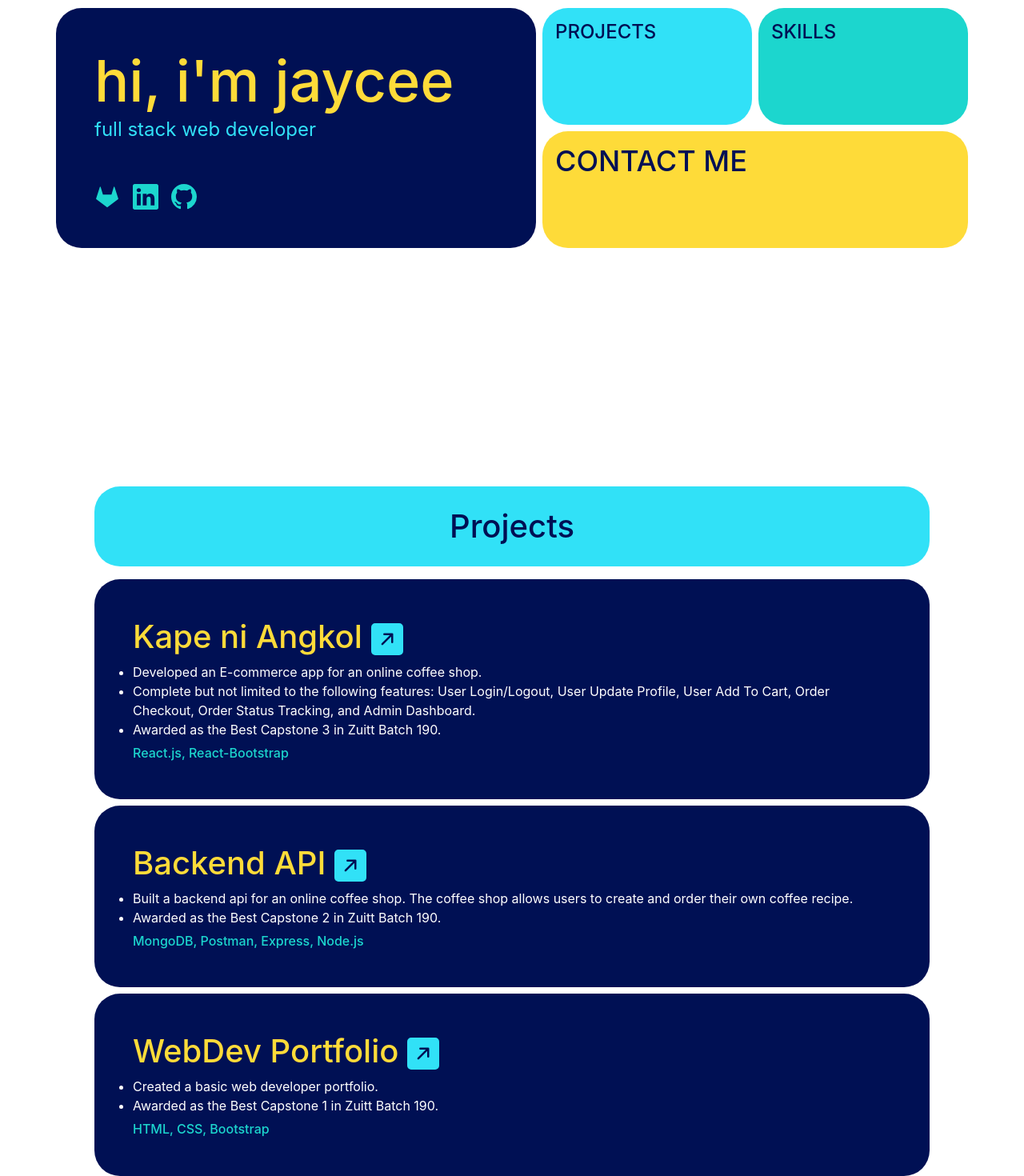
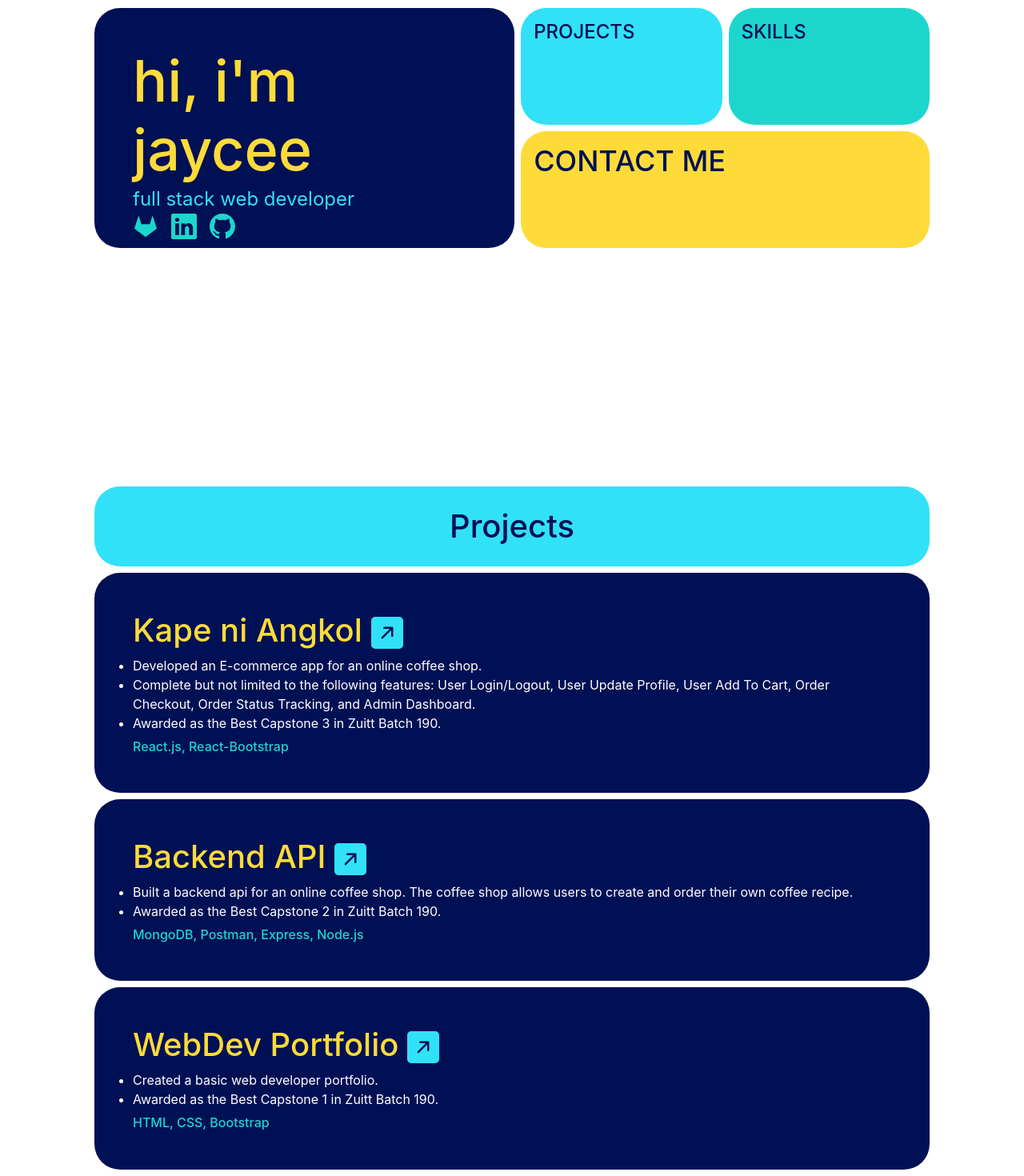
Before and after one commit to jclumingkit/portfolio, a React (Create React App) app: page / in a window 1280 px wide. Shown: the part 240-1710 px from the top of the page at 80% size. Built offline with nearby package versions, Linux system fonts and the light colour scheme.

Commit message:
refactored animate codes for components

```diff
--- a/src/components/Hero/Hero.js
+++ b/src/components/Hero/Hero.js
@@ -1,32 +1,33 @@
 import './styles.css';
 
-import { Stack } from 'react-bootstrap';
+import { Container, Stack, Row } from 'react-bootstrap';
 import { RiGitlabFill } from 'react-icons/ri';
 import { BsLinkedin, BsGithub } from 'react-icons/bs';
 import { motion } from "framer-motion";
 
-// functions
-import animateDiv from './animate';
+
+import { animateParent, animateChild } from './animateVariants'
 
 export default function Hero({refProps}) {
     const handleScrollTo = (idx) => refProps.current[idx].scrollIntoView({ behavior: 'smooth' });
 
     return(
-        <div
-            className="hero-section
+        <Container className="p-3 p-md-5"
+        >
+            <Row className="h-100">
+                <motion.div
+                    className="col
                         d-flex
                         flex-column
-                flex-md-row
+                        flex-lg-row
                         justify-content-center
                         align-items-center
                         gap-2"
-            >
-                <motion.div
-                    variants={animateDiv(0)}
+                    variants={animateParent}
                     initial="hidden"
                     animate="show"
                 >
-                    <div
+                    <motion.div
                         className="module
                             d-flex
                             flex-column
@@ -35,6 +36,7 @@ export default function Hero({refProps}) {
                             p-xl-5
                             rounded-5
                             bg-darkBlue"
+                        variants={animateChild}
                     >
                         <div className="text-goldenYellow">
                             <h1>hi, i'm jaycee</h1>
@@ -61,8 +63,8 @@ export default function Hero({refProps}) {
 
                             </Stack>
                         </div>
-                    </div>
                     </motion.div>
+
                     <div
                     className="module
                         d-flex
@@ -81,9 +83,7 @@ export default function Hero({refProps}) {
                                     text-darkBlue
                                 "
                                 onClick={() => handleScrollTo(0)}
-                        variants={animateDiv(0.75)}
-                        initial="hidden"
-                        animate="show"
+                                variants={animateChild}
                             >
                                 <h4>PROJECTS</h4>
                             </motion.div>
@@ -96,9 +96,7 @@ export default function Hero({refProps}) {
                                     text-darkBlue
                                 "
                                 onClick={() => handleScrollTo(1)}
-                        variants={animateDiv(1.25)}
-                        initial="hidden"
-                        animate="show"
+                                variants={animateChild}
                             >
                                 <h4>SKILLS</h4>
                             </motion.div>
@@ -112,13 +110,13 @@ export default function Hero({refProps}) {
                                     text-darkBlue
                                 "
                                 onClick={() => handleScrollTo(2)}
-                        variants={animateDiv(1.75)}
-                        initial="hidden"
-                        animate="show"
+                                variants={animateChild}
                         >
                             <h1 style={{ fontSize: "36px" }}>CONTACT ME</h1>
                         </motion.div>
                     </div>
-        </div>
+                </motion.div>
+            </Row>
+        </Container>
     )
 }
--- a/src/components/Hero/animate.js
+++ /dev/null
@@ -1,20 +0,0 @@
-const animateDiv = (delay) => {
-    const moduleDiv = {
-        hidden: { x: -100, opacity: 0 },
-        show: {
-            x: 0,
-            opacity: 1,
-            transition: {
-                duration: 1.5,
-                ease: 'easeIn',
-                delay: delay,
-                type: 'spring',
-                stiffness: 50
-            }
-        }
-    }
-
-    return moduleDiv;
-}
-
-export default animateDiv;
--- /dev/null
+++ b/src/components/Hero/animateVariants.js
@@ -0,0 +1,23 @@
+export const animateParent = {
+    hidden: { x: -100, opacity: 0 },
+    show: {
+        x: 0,
+        opacity: 1,
+        transition: {
+            staggerChildren: 0.5
+    }}
+}
+
+export const animateChild = {
+    hidden: { x: -100, opacity: 0 },
+    show: {
+        x: 0,
+        opacity: 1,
+        transition: {
+            duration: 1.5,
+            ease: 'easeIn',
+            type: 'spring',
+            stiffness: 50
+        }
+    }
+}
--- a/src/components/Hero/styles.css
+++ b/src/components/Hero/styles.css
@@ -4,7 +4,7 @@
 }
 
 .module {
-    width: 300px;
+    width: 100%;
     height: 300px;
     cursor: pointer;
     display: flex;
--- a/src/components/Projects/Projects.js
+++ b/src/components/Projects/Projects.js
@@ -1,72 +1,58 @@
 import './styles.css';
 import projects from './data';
 
-import { useEffect, useRef } from 'react';
+import { useRef } from 'react';
 import { motion, useInView } from "framer-motion";
-import { Container, Row } from 'react-bootstrap';
+import { Container, Col } from 'react-bootstrap';
 import { BsFillArrowUpRightSquareFill } from 'react-icons/bs';
 
-import animateCol from './animate';
+import { animateParent, animateChild } from './animateVariants';
 
 export default function Projects({refProps}) {
-    const titleRef = useRef(null);
-    const isInView = useInView(titleRef, { once: true });
-
-    useEffect(() => {
-        console.log(titleRef)
-    }, [isInView])
+    const rowRef = useRef(null);
+    const isInView = useInView(rowRef, { once: true });
 
     return(
         <Container
+            className="p-3 p-md-5"
+            ref={(ref) => refProps.current[0] = ref }
+        >
+            <motion.div
+                className="row h-100 my-auto"
+                variants={animateParent}
+                initial="hidden"
+                animate={ isInView ? "show" : "" }
+                ref={rowRef}
+            >
+                <Col
                     className="
                     d-flex
                     flex-column
-                align-items-center
-                p-2
-                p-md-5"
-            ref={(ref) => refProps.current[0] = ref}
-        >
-            <Row
-                className="mb-3
-                    w-100
-                    justify-content-center"
+                    justify-content-center
+                    gap-2"
                 >
                     <motion.div
-                    className="col
-                    d-flex
+                        className="d-flex
                         justify-content-center
                         align-items-center
                         bg-neonBlue
                         rounded-5"
                         style={{ height: "100px" }}
-                    variants={animateCol(0)}
-                    initial="hidden"
-                    animate={ isInView ? 'show' : ''}
-                    ref={titleRef}
+                        variants={animateChild}
                     >
                         <h1 className="text-darkBlue">Projects</h1>
                     </motion.div>
-            </Row>
 
-            <Row
-                className="w-100
-                d-flex
-                flex-column
-                gap-2
-                align-items-center"
-            >
                     {   projects.map(({title, description, path, tech}, index) => {
                             return(
                                 <motion.div
                                     key={index}
-                                className="col
+                                    className="
                                     bg-darkBlue
                                     text-white
                                     rounded-5
                                     p-5"
-                                initial="hidden"
-                                variants={animateCol(++index / 1.5)}
-                                animate={ isInView ? 'show' : ''}
+                                    variants={animateChild}
                                 >
                                     <a href={path}>
                                         <h1 className="text-goldenYellow">
@@ -87,7 +73,8 @@ export default function Projects({refProps}) {
                             )
                         })
                     }
-            </Row>
+                </Col>
+            </motion.div>
         </Container>
     )
 }
--- a/src/components/Projects/animate.js
+++ /dev/null
@@ -1,20 +0,0 @@
-const animateCol = (delay) => {
-    const col = {
-        hidden: { y: 100, opacity: 0 },
-        show: {
-            y: 0,
-            opacity: 1,
-            transition: {
-                duration: 1.5,
-                ease: 'easeIn',
-                delay: delay,
-                type: 'spring',
-                stiffness: 50
-            }
-        }
-    }
-
-    return col;
-}
-
-export default animateCol;
--- /dev/null
+++ b/src/components/Projects/animateVariants.js
@@ -0,0 +1,23 @@
+export const animateParent = {
+    hidden: { y: 100, opacity: 0 },
+    show: {
+        y: 0,
+        opacity: 1,
+        transition: {
+            staggerChildren: 0.5
+    }}
+}
+
+export const animateChild = {
+    hidden: { y: 100, opacity: 0 },
+    show: {
+        y: 0,
+        opacity: 1,
+        transition: {
+            duration: 1.5,
+            ease: 'easeIn',
+            type: 'spring',
+            stiffness: 50
+        }
+    }
+}
```
Lines whose indentation alone changed are shown as unchanged.
